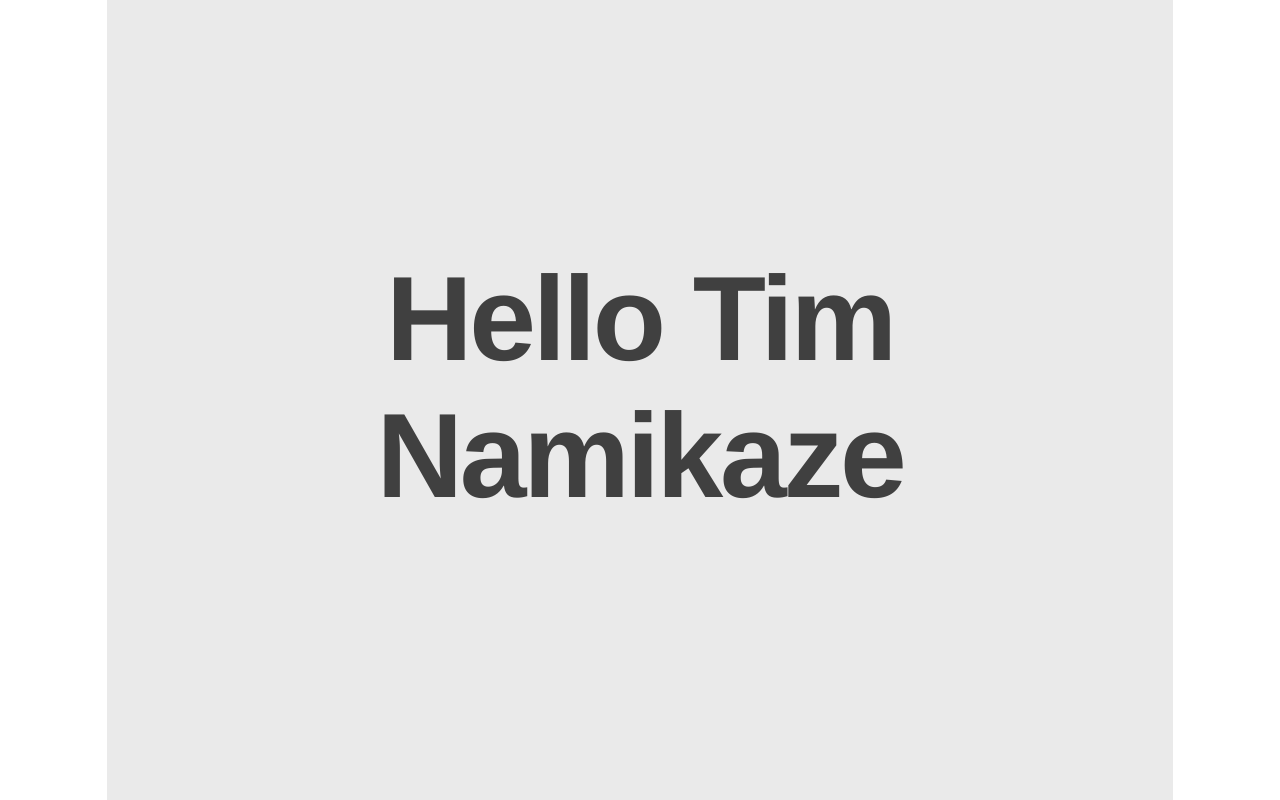
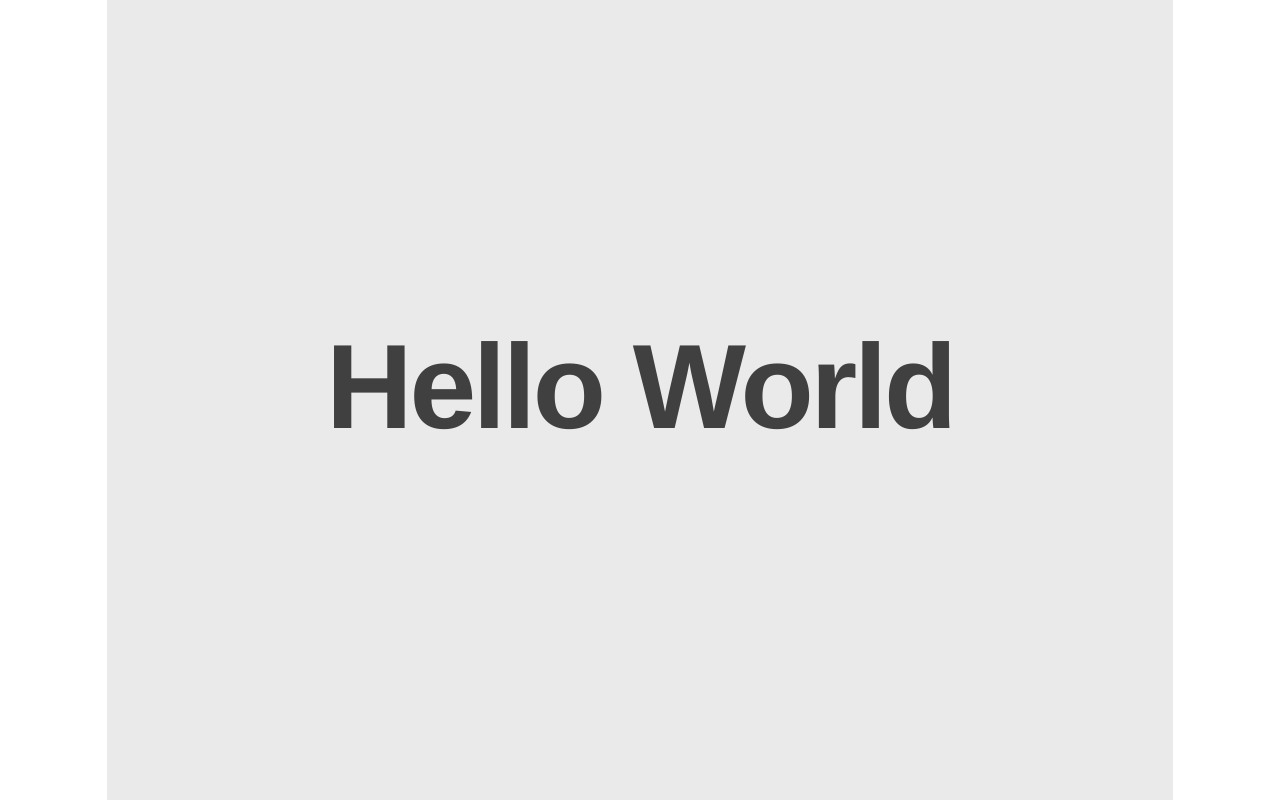
Before and after one commit to Mikroskil/Namikaze, a website: page dist/index.html in a window 1280 px wide. Drawn offline with Linux system fonts and the light colour scheme.

```diff
--- a/dist/index.html
+++ b/dist/index.html
@@ -9,7 +9,7 @@
   <body>
     <article>
       <section>
-        <h1>Hello Tim Namikaze</h1>
+        <h1>Hello World</h1>
       </section>
       <section>
         <h2>Keyboard Interaction</h2>
```
Also changed, not shown: dist/build/build.js (+1 -1 lines).
